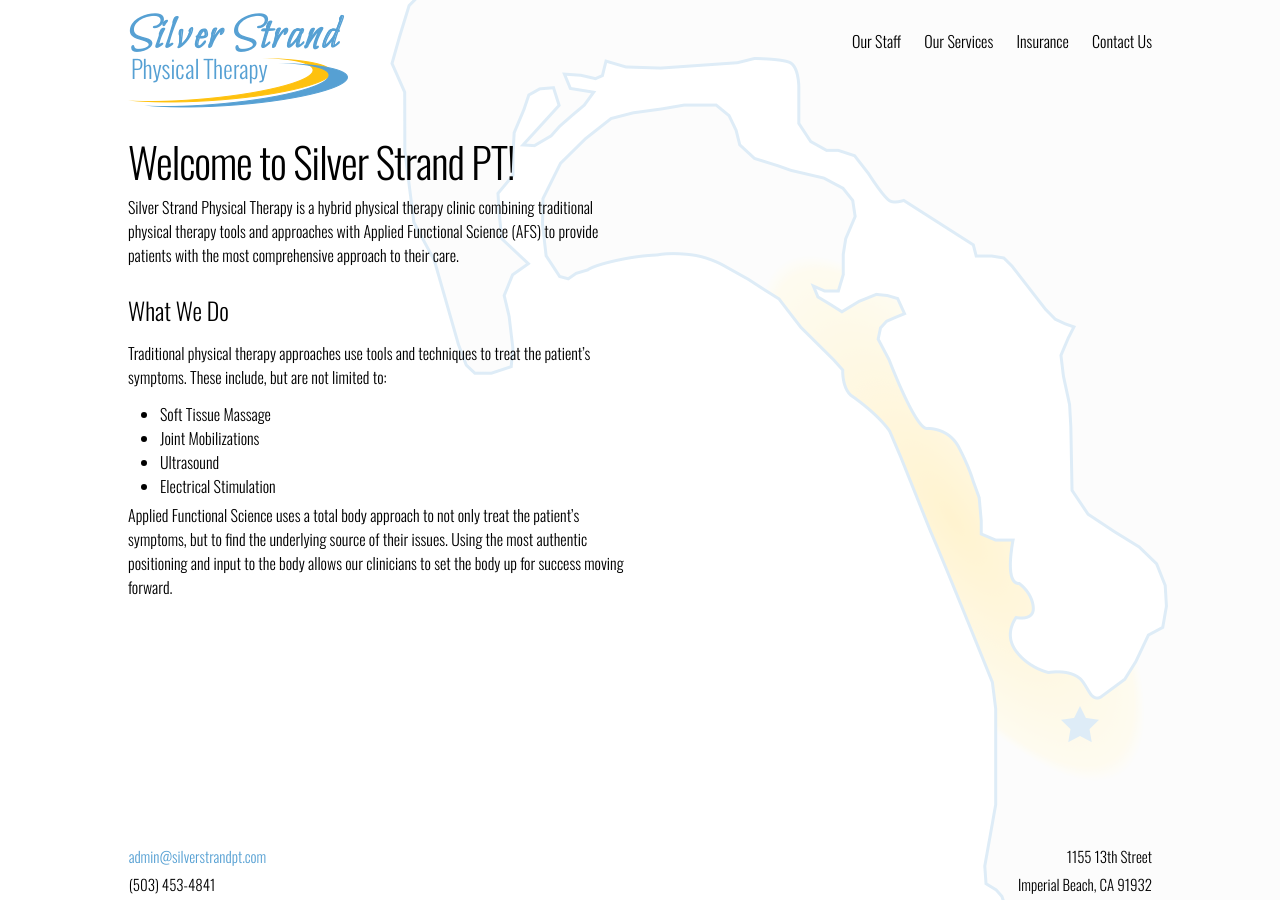
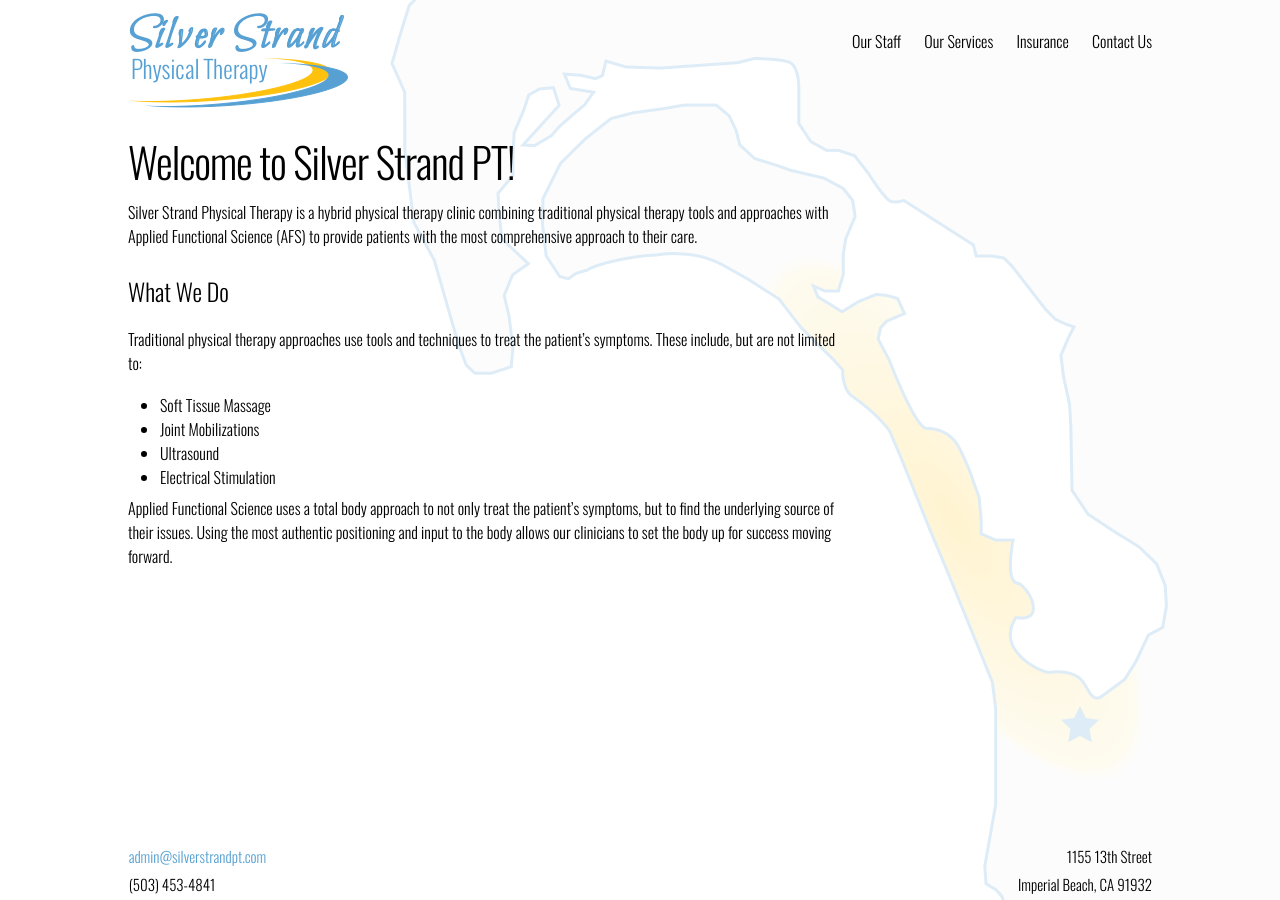
Before and after one commit to zac-heisey/silver-strand-pt, a Jekyll site: the page built from index.html, in a window 1280 px wide. Built offline with Jekyll 4.4.1, drawn with Linux system fonts in a browser that asks for light colours; some web fonts are replaced.

Commit message:
refine homepage spacing

```diff
--- a/css/main.scss
+++ b/css/main.scss
@@ -59,7 +59,8 @@
 /* ========== Homepage Styles ========== */
 
 .home-content {
-  width: 50%;
+  width: 70%;
+  max-width: $on-laptop; /* 800px */
   margin-bottom: $spacing-unit / 2;
 
   @include media-query($on-laptop) {
```
